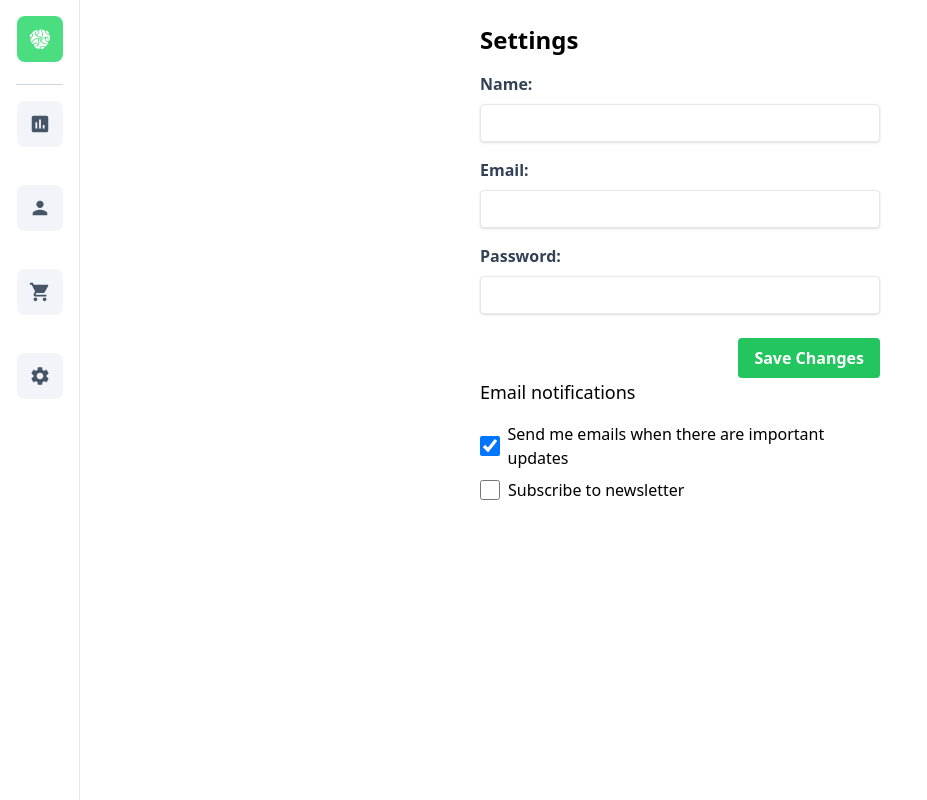
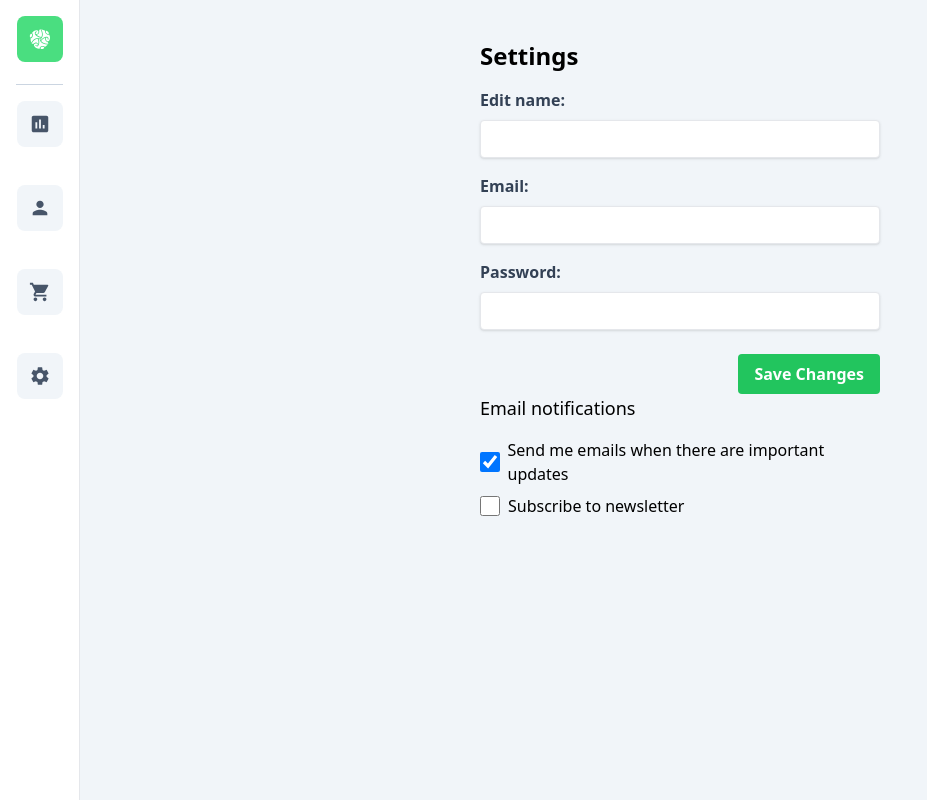
Before and after one commit to Guccifer808/dashboard-nextjs, a Next.js app: page /settings in a window 1280 px wide. Shown: the whole page, without its empty margins (0-927 px from the left). Built offline with nearby package versions, Linux system fonts and the light colour scheme.

Commit message:
Little UI edits

```diff
--- a/pages/settings.jsx
+++ b/pages/settings.jsx
@@ -14,12 +14,17 @@
   };
 
   return (
+    <div className="min-h-screen bg-slate-100">
+      <div className="flex justify-between px-4 pt-4">
         <div className="mx-auto max-w-md p-6">
           <h1 className="mb-4 text-2xl font-bold">Settings</h1>
           <form onSubmit={handleSubmit}>
             <div className="mb-4">
-          <label className="mb-2 block font-bold text-slate-700" htmlFor="name">
-            Name:
+              <label
+                className="mb-2 block font-bold text-slate-700"
+                htmlFor="name"
+              >
+                Edit name:
               </label>
               <input
                 className="focus:shadow-outline w-full appearance-none rounded border py-2 px-3 leading-tight text-slate-700 shadow focus:outline-none"
@@ -106,6 +111,8 @@
             </div>
           </div>
         </div>
+      </div>
+    </div>
   );
 };
 
```
Lines whose indentation alone changed are shown as unchanged.
